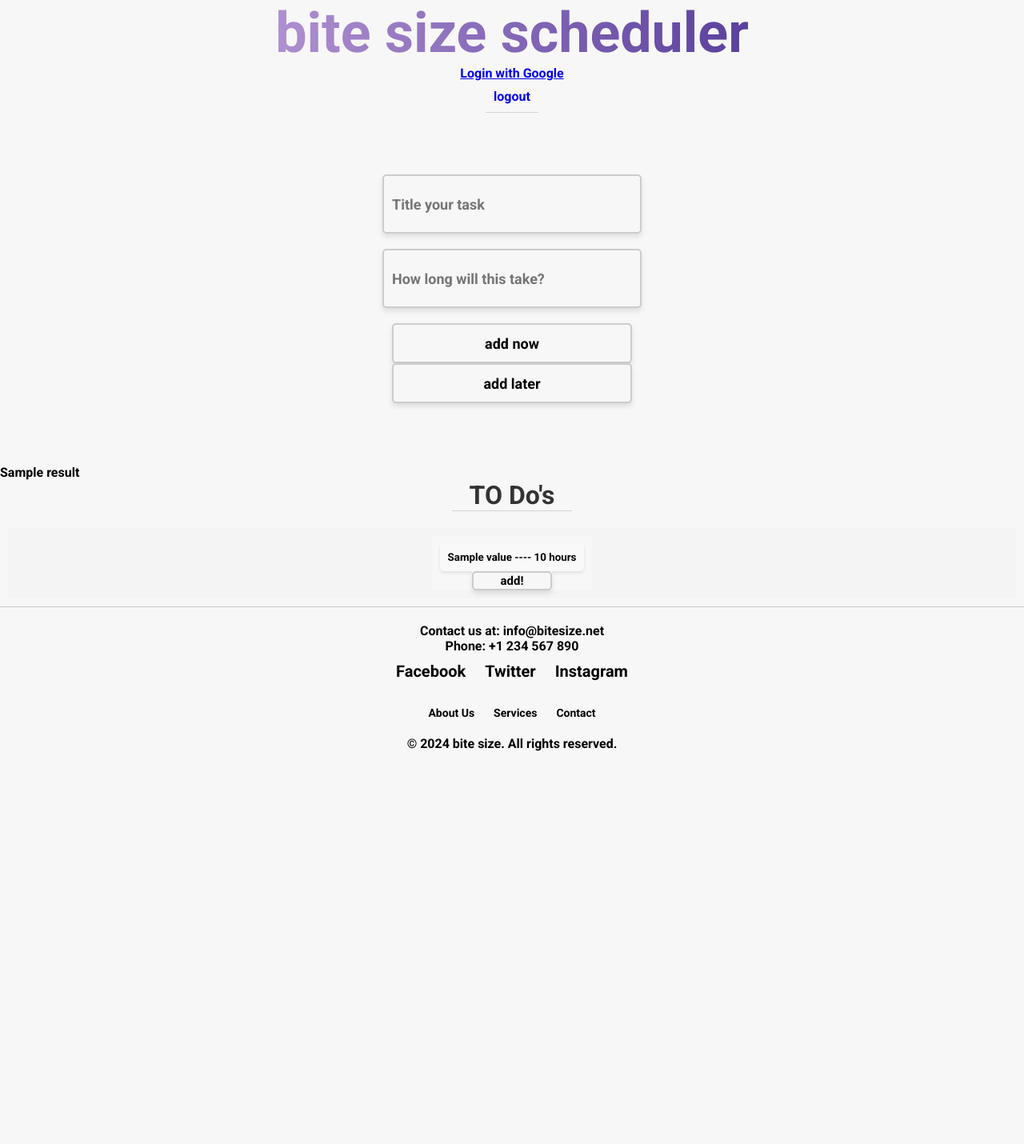
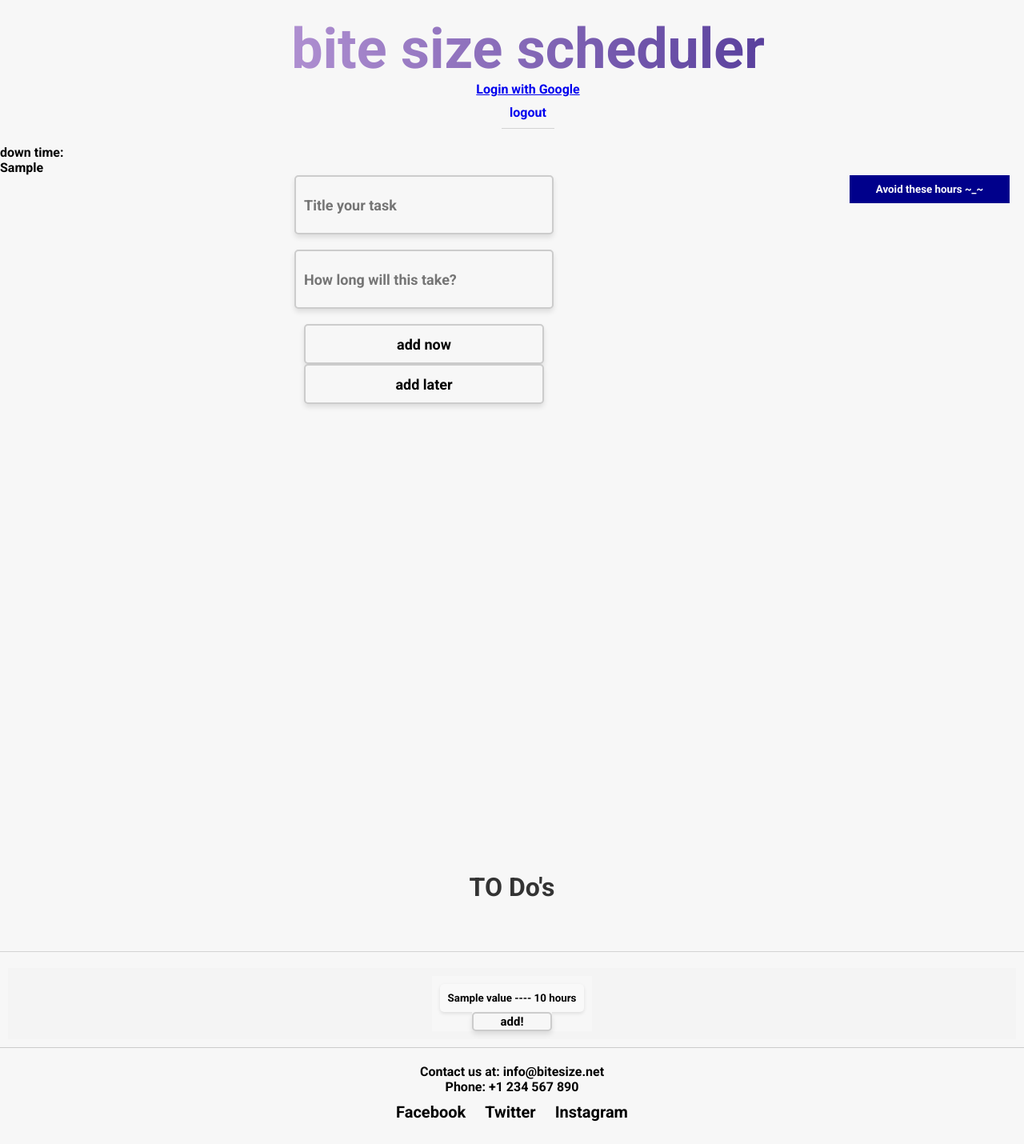
Before and after one commit to KenKapana/Bite-Size, a Flask app: template templates/index.html in a window 1280 px wide. Shown: the top 1430 px of the page at 80% size. Before the commit the page ends 939 px from the top, so only its background shows below. Run offline with Flask 3, Linux system fonts and the light colour scheme; the template is opened without the code that fills it: most values are stand-ins (such as "Sample title", 1, 10 or a date in 2020).

Commit message:
added avoid hours feature

```diff
--- a/app.py
+++ b/app.py
@@ -45,13 +45,16 @@ def index():
     if 'credentials' in session:
         email = get_email()
         print('what the fuck is wrong with you ', email)
-        if email!=None:
-            cleaned_email = clean_email(email)
-            ref = db.reference(f'/clients/{cleaned_email}')
-            data = ref.get()
-            return render_template("index.html", result='', data=data)
+        cleaned_email = clean_email(email)
+        ref = db.reference(f'/clients/{cleaned_email}')
+        data = ref.get()
+        if 'selected_hours' in session:
+            down_time = session['selected_hours']
+        else:
+            down_time = None
+        return render_template("index.html", data=data, selected_hours=down_time)
     else:
-        return render_template("index.html", result='')
+        return render_template("index.html")
 
 
 def clean_email(email):
@@ -60,6 +63,8 @@ def clean_email(email):
 def get_email():
     # Use the stored credentials to access the user's profile
     credentials = google.oauth2.credentials.Credentials(**session['credentials'])
+    if credentials==None:
+        return redirect(url_for("authorize"))
 
     userinfo_endpoint = 'https://www.googleapis.com/oauth2/v1/userinfo'
     headers = {'Authorization': f'Bearer {credentials.token}'}
@@ -143,6 +148,21 @@ def add_now_from_todo(key, title, duration):
 
     title = title.replace('%20', ' ')
     return redirect(url_for('add_now', title=title, duration=duration))
+
+@app.route('/submit_hours', methods=['POST'])
+def submit_hours():
+    selected_hours = request.form.getlist('hours')
+    selected_hours = list(map(int, selected_hours))
+
+    session['selected_hours'] = selected_hours
+    session['update_successful'] = True
+
+    return redirect(url_for('index'))
+
+@app.route('/check_update_success')
+def check_update_success():
+    update_successful = session.pop('update_successful', False)
+    return jsonify({'update_successful': update_successful})
 
 @app.route('/test')
 def test_api_request():
@@ -438,7 +458,7 @@ def time_window(creds, duration_of_task: int, cur_date: datetime):
         print(f'An error occurred: {error}')
         return -1
 
-def get_event_durations(creds, cur_date: datetime, calendar_id='primary') -> dict:
+def get_event_durations(creds, cur_date: datetime, calendar_id='primary') -> list:
     try:
         #calls google calendar api
         service = build('calendar', 'v3', credentials=creds)
@@ -465,19 +485,16 @@ def get_event_durations(creds, cur_date: datetime, calendar_id='primary') -> dic
 
         #for clear schedule
         if not events:
-            return {}
+            return []
 
         #creates dict of event times
         #the value is the title and the key is the hour of the day
-        occupied_time = {}
+        occupied_time = []
 
         #this loop goes thru each event of today
         for event in events:
             start = event['start'].get('dateTime')
             end = event['end'].get('dateTime')
-
-            #gets title to save as value for the dictionary
-            summary = event.get('summary')
 
             event_start = datetime.datetime.fromisoformat(start).hour
             event_end = datetime.datetime.fromisoformat(end).hour
@@ -485,8 +502,9 @@ def get_event_durations(creds, cur_date: datetime, calendar_id='primary') -> dic
             #this loop appends the events hours to the dict
             for i in range(event_start, event_end):
                 # print('im in loop lol', i)
-                occupied_time[i] = summary
-
+                occupied_time.append(i)
+        down_time = session['selected_hours']
+        occupied_time.extend(down_time)
         print(occupied_time)
         return occupied_time
 
--- a/static/css/style.css
+++ b/static/css/style.css
@@ -14,6 +14,7 @@
   background-color: #f7f7f7;
   text-align: center;
   height:auto;
+  padding: 20px;
 }
 
 .header > h1 > a{
@@ -29,13 +30,22 @@
 .inputs {
   display: flex;
   width: 100%;
-  align-items: center;
+  align-items: flex-start;
   justify-content: center;
   background-color: #f7f7f7; /* Background color for the container */
-  height: 55vh; /* Full viewport height for demonstration */
+  height: 100vh; /* Full viewport height for demonstration */
+  position: relative;
+  box-sizing: border-box;
 }
 
-.inputs > form > button {
+.task_time_input {
+  flex-grow: 1;
+  height: 70vh;
+  max-width: 80%;
+  margin-right: 20px;
+}
+
+.task_time_input > form > button{
   display: flex;
   margin: auto;
   width: 300px;
@@ -49,7 +59,7 @@
   box-shadow: 0 4px 6px rgba(0, 0, 0, 0.1); /* Optional: add a subtle shadow */
 }
 
-.inputs > form > input {
+.task_time_input > form > input {
   display: flex;
   margin: auto;
   width: 300px; /* Set the desired width */
@@ -87,11 +97,55 @@
   width: auto;
   margin: auto;
 }
+
+/* Style the dropdown button */
+.advanced_input {
+  flex-shrink: 0;
+  width: 200px;
+  position: relative;
+  background-color: aquamarine;
+}
+
+.dropdown_toggle {
+  top: 100%;
+  display: block;
+  width: 100%;
+  padding: 10px;
+  background-color: darkblue;
+  color: white;
+  border: none;
+  cursor: pointer;
+}
+
+/* Hide the dropdown content by default */
+.dropdown_content {
+  position: absolute;
+  width: 200px;
+  background-color: white;
+  box-shadow: 0 4px 8px rgba(0, 0, 0, 0.1);
+  border: 1px solid #ccc;
+  z-index: 10; /* Ensures the dropdown stays above other elements */
+  display: none; /* Initially hidden */
+}
+
+/* Display checkboxes horizontally */
+.dropdown_content label {
+  display: inline-block;
+  margin-right: 10px;
+}
+
+/* Show the dropdown content when the button is clicked */
+.dropdown.show .dropdown_content {
+  display: block;
+}
+
+
 /* todo list */
 .todo_title {
+  height: 20vh;
   display: flex;
-  margin: auto;
-  width: 150px;
+  margin-top: 10px;
+  width: auto;
   justify-content: center;
   align-items: center;
   color: #333;
--- /dev/null
+++ b/static/js/scripts.js
@@ -0,0 +1,43 @@
+document.addEventListener("DOMContentLoaded", function () {
+  function check_update_success() {
+    fetch("/check_update_success")
+      .then((response) => response.json())
+      .then((data) => {
+        if (data.update_successful) {
+          alert("Hours updated successfully!");
+        }
+      });
+  }
+
+  function toggle_dropdown() {
+    const dropdownToggle = document.querySelector(".dropdown_toggle");
+    if (dropdownToggle) {
+        dropdownToggle.addEventListener("click", function () {
+            const dropdown = this.parentElement; // Get the dropdown content
+            if (dropdown) {
+                dropdown.classList.toggle("show");
+            }
+        });
+    } else {
+        console.error("Dropdown toggle button not found");
+    }
+}
+
+  // Set the welcome message in the element with id "welcome_message"
+  const welcomeMessage = `Welcome to bite size! 🎉<br>
+    Hey there, go-getter! Welcome to bite size, where we turn your to-do lists into "done" lists.
+    Say goodbye to procrastination and hello to productivity! 🗓️✨
+
+    With bite size, you can effortlessly schedule your tasks and watch as we organize your day like a pro.
+    No more excuses, just seamless scheduling and sweet, sweet accomplishment.
+    Let's get those tasks tackled, one awesome day at a time. Ready to conquer your schedule? Let's go! 🚀💪`;
+
+  const welcomeElement = document.getElementById("welcome_message");
+  if (welcomeElement) {
+    welcomeElement.innerHTML = welcomeMessage;
+  }
+
+  toggle_dropdown();
+  check_update_success();
+
+});
--- a/templates/index.html
+++ b/templates/index.html
@@ -23,8 +23,15 @@
       <a class="logout" href="http://localhost:8080/clear">logout</a>
     </div>
 
+    <p class="down_time">
+      down time: <br />
+      {{selected_hours}}
+    </p>
+
     <!-- event adder element -->
     <div class="inputs">
+      <div class="task_time_input">
+        <!-- shows downtime in session -->
         <form action="/add" method="post">
           <input
             placeholder="Title your task"
@@ -46,13 +53,39 @@
           <button class="add_now" type="submit" name="action" value="add_now">
             add now
           </button>
-        <button class="add_later" type="submit" name="action" value="add_later">
+          <button
+            class="add_later"
+            type="submit"
+            name="action"
+            value="add_later"
+          >
             add later
           </button>
         </form>
       </div>
 
-    <p id="result"></p>
+      <!-- checkboxes for busy hours -->
+      <div class="advanced_input">
+        <form action="/submit_hours" method="POST">
+          <div class="dropdown">
+            <button type="button" class="dropdown_toggle">
+              Avoid these hours ~_~
+            </button>
+            <div class="dropdown_content">
+              <!-- Fixed class name -->
+              {% for hour in range(24) %}
+              <label>
+                <input type="checkbox" name="hours" value="{{ hour }}" /> {{
+                hour }} </label
+              ><br />
+              {% endfor %}
+              <button type="submit">Submit</button>
+            </div>
+          </div>
+          <br />
+        </form>
+      </div>
+    </div>
 
     <!-- todo list component -->
     <h1 class="todo_title">TO Do's</h1>
@@ -102,16 +135,6 @@
       <p>&copy; 2024 bite size. All rights reserved.</p>
     </footer>
 
-    <script>
-      document.getElementById("result").innerHTML = "{{result}}";
-    </script>
-    <script>
-      const message = `Welcome to bite size! 🎉
-
-Hey there, go-getter! Welcome to bite size, where we turn your to-do lists into "done" lists. Say goodbye to procrastination and hello to productivity! 🗓️✨
-
-With bite size, you can effortlessly schedule your tasks and watch as we organize your day like a pro. No more excuses, just seamless scheduling and sweet, sweet accomplishment. Let's get those tasks tackled, one awesome day at a time. Ready to conquer your schedule? Let's go! 🚀💪`;
-      document.getElementById("welcome_message").innerHTML = message;
-    </script>
+    <script src="{{ url_for('static', filename='js/scripts.js') }}"></script>
   </body>
 </html>
```
Lines whose indentation alone changed are shown as unchanged.
